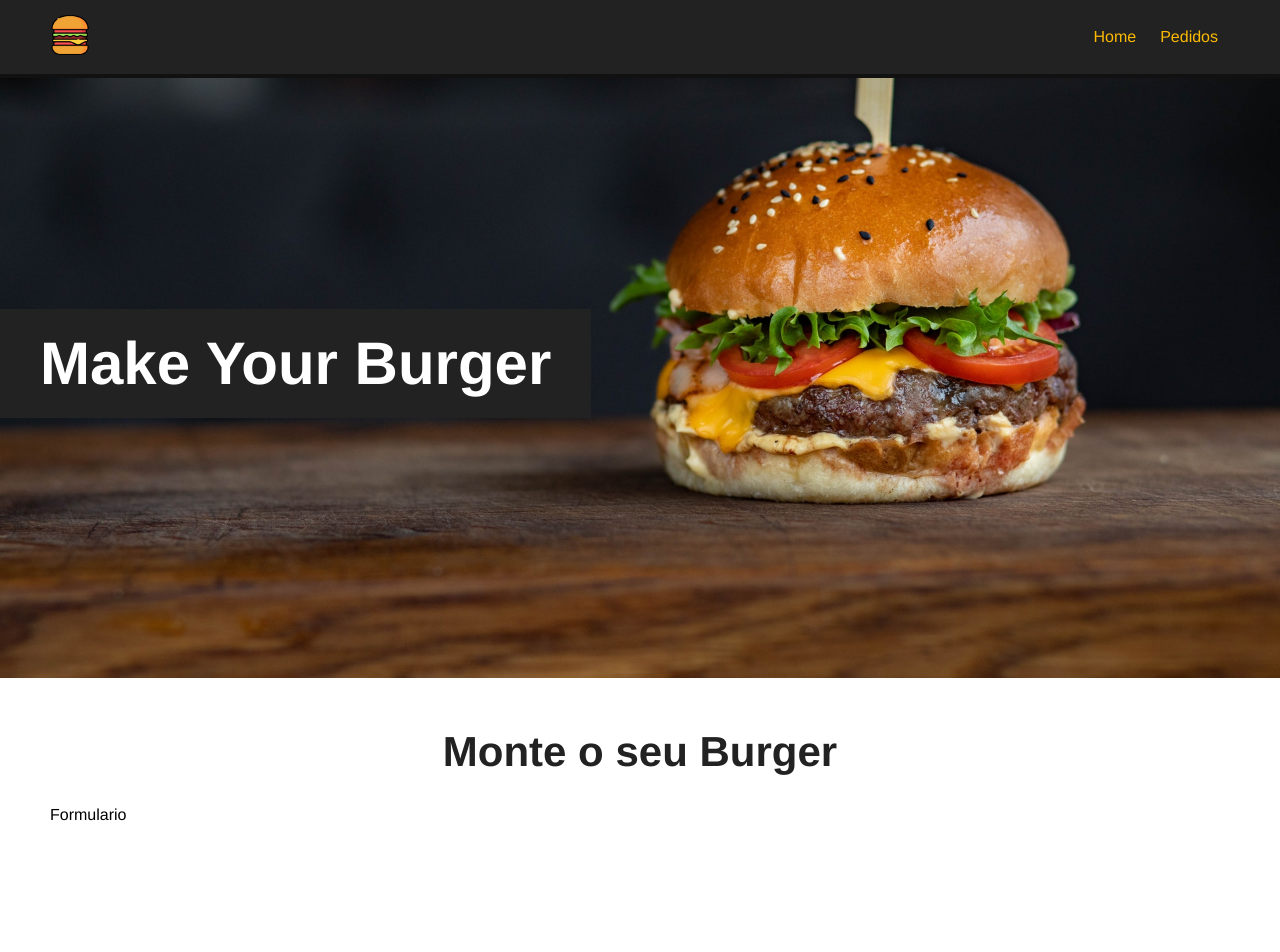
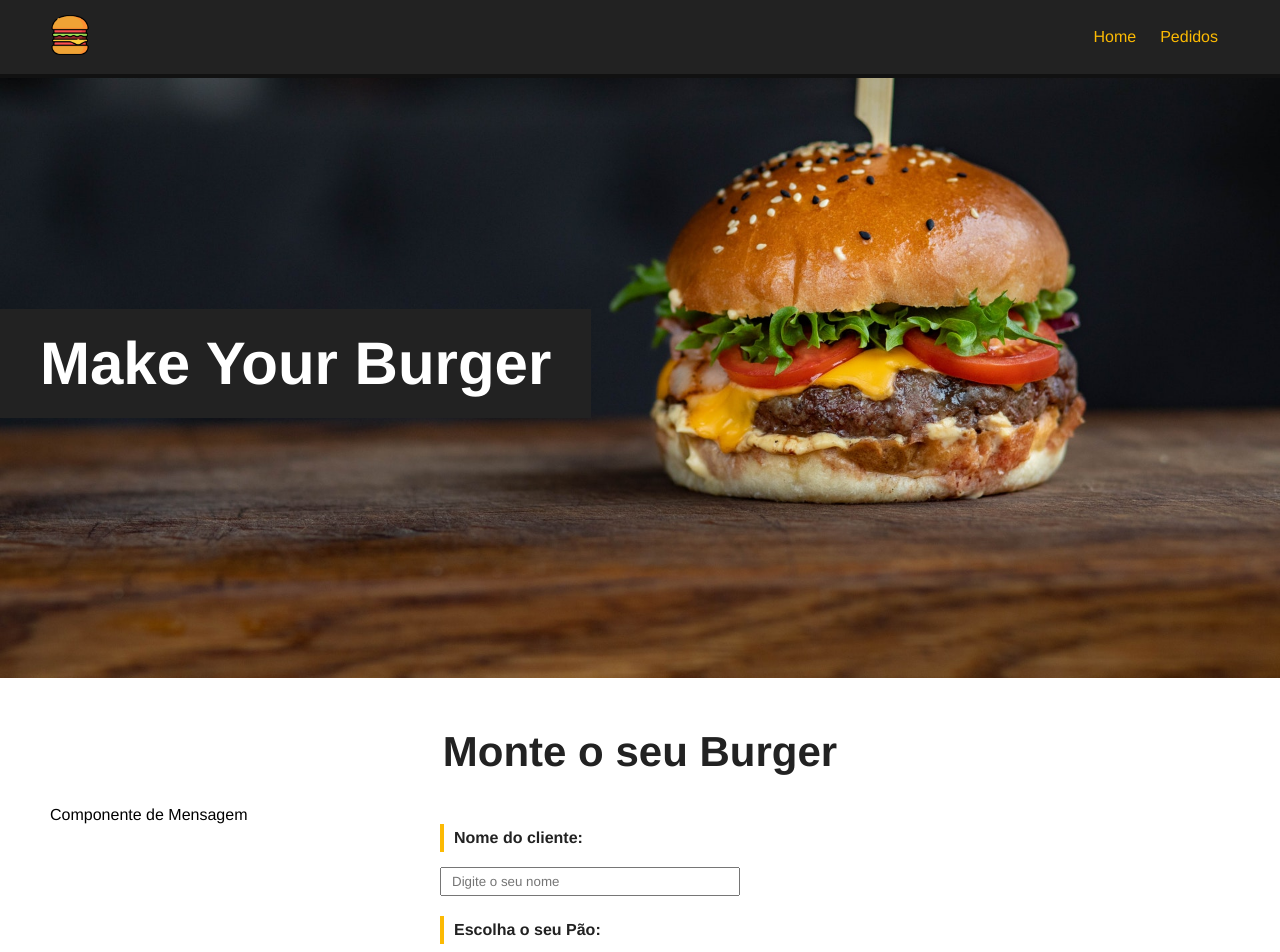
Before and after one commit to tallysdev/vue-studies, a Vue app in the folder myproject-vue/: page / in a window 1280 px wide. Shown: the top 952 px of the page. Built offline with nearby package versions, Linux system fonts and the light colour scheme.

Commit message:
:sparkles:feat: Adding BurgerForm component to home

```diff
--- a/myproject-vue/src/views/MyHome.vue
+++ b/myproject-vue/src/views/MyHome.vue
@@ -2,15 +2,19 @@
     <MyBanner/>
     <div class="main-container">
         <h1>Monte o seu Burger</h1>
-        <p>Formulario</p>
+        <MyBurgerForm/>
     </div>
 </template>
 <script>
+
 import MyBanner from '@/components/MyBanner.vue';
+import MyBurgerForm from '@/components/MyBurgerForm.vue';
+
 export default {
     name:"MyHome",
     components: {
         MyBanner,
+        MyBurgerForm,
     }
 }
 </script>
```
